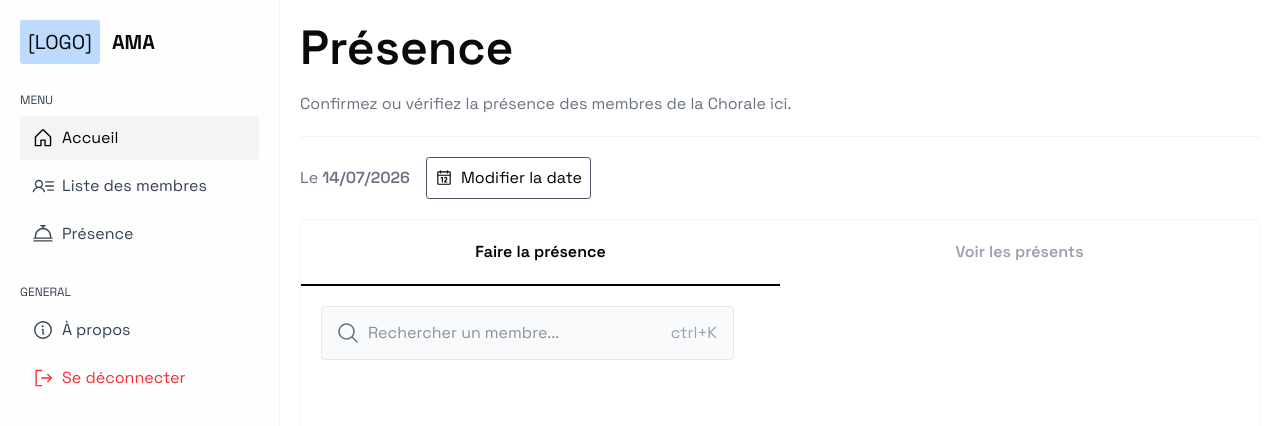
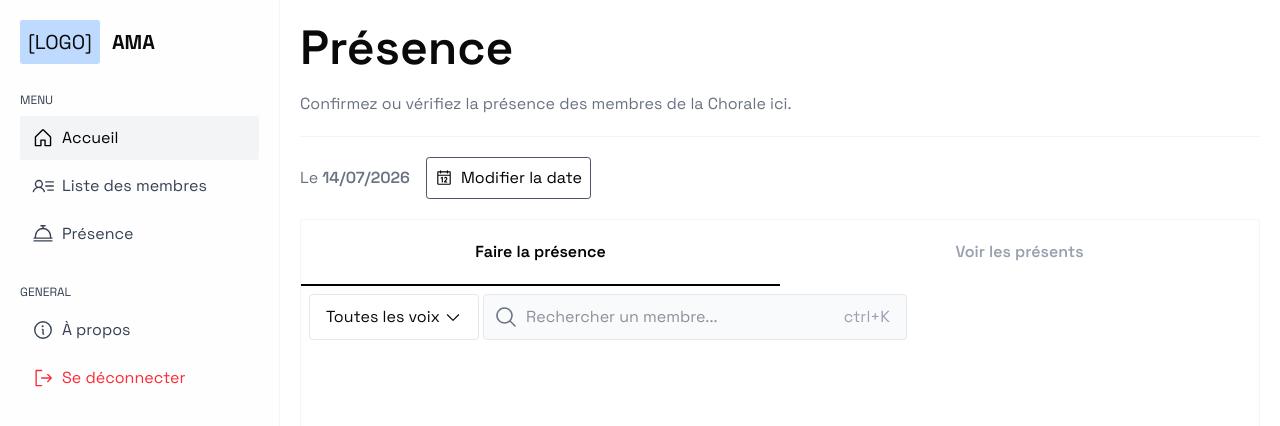
Before and after one commit to tojonirinaAndrian/ama-app, a Next.js app: page /presence in a window 1280 px wide. Shown: the top 426 px of the page. Built offline with nearby package versions, Linux system fonts and the light colour scheme.

Commit message:
added a component for voice choice and made popovers close from a button trigger

```diff
--- a/app/components/customCalendar.tsx
+++ b/app/components/customCalendar.tsx
@@ -36,12 +36,12 @@ const generateCalendarGrid = (year: number, month: number): Date[] => {
 const DAYS_OF_WEEK = ['Lun', "Mar", "mer", "jeu", "ven", "Sam", "Dim"];
 
 interface CustomCalendarProps {
-    closeDialog?: () => void;
+    closeComponent?: () => void;
     currentlyChosenDate: Date;
     setCurrentlyChosenDate: (date: Date) => void;
 }
 
-export default function CustomCalendar({ closeDialog, currentlyChosenDate, setCurrentlyChosenDate }: CustomCalendarProps) {
+export default function CustomCalendar({ closeComponent, currentlyChosenDate, setCurrentlyChosenDate }: CustomCalendarProps) {
     const today = useMemo(() => new Date(), []);
 
     // State driving the currently viewed month view context
@@ -154,8 +154,8 @@ export default function CustomCalendar({ closeDialog, currentlyChosenDate, setCu
                     {"Aujourd'hui"}
                 </button>
                 <button
-                    className="xl:hidden p-3 cursor-pointer font-semibold border border-gray-500 rounded"
-                    onClick={closeDialog}>
+                    className="p-3 cursor-pointer font-semibold border border-gray-500 rounded"
+                    onClick={closeComponent}>
                     Confirmer
                 </button>
             </div>
--- a/app/components/presence/datePickerSectionComponent.tsx
+++ b/app/components/presence/datePickerSectionComponent.tsx
@@ -24,8 +24,8 @@ import { useState } from "react";
 
 export default function DatePickerSection() {
   const [actualDateFaire, setActualDateFaire] = useState<Date>(new Date());
+  const [popoverOpen, setPopoverOpen] = useState<boolean>(false);
   const [dialogOpen, setDialogOpen] = useState<boolean>(false);
-
   return (
     <div className="flex gap-4 w-full items-center">
       <p className="text-gray-500">
@@ -35,9 +35,10 @@ export default function DatePickerSection() {
         </span>
       </p>
       <div className="not-xl:hidden">
-        <Popover>
+        <Popover open={popoverOpen}>
           <PopoverTrigger
-          // disabled={membresPresents.length > 0}
+            // disabled={membresPresents.length > 0}
+            onClick={() => setPopoverOpen(!popoverOpen)}
           >
             <p
               className="p-2 border-gray-600 text-black border flex gap-2 items-center rounded-md cursor-pointer"
@@ -48,7 +49,7 @@ export default function DatePickerSection() {
           </PopoverTrigger>
           <PopoverContent align="end" className="p-0 border-0">
             <CustomCalendar
-
+              closeComponent={() => setPopoverOpen(false)}
               currentlyChosenDate={actualDateFaire}
               setCurrentlyChosenDate={setActualDateFaire}
             />
@@ -81,7 +82,7 @@ export default function DatePickerSection() {
               </DialogDescription>
             </DialogHeader>
             <CustomCalendar
-              closeDialog={() => setDialogOpen(false)}
+              closeComponent={() => setDialogOpen(false)}
               currentlyChosenDate={actualDateFaire}
               setCurrentlyChosenDate={setActualDateFaire}
             />
--- a/app/components/presence/searchComponent.tsx
+++ b/app/components/presence/searchComponent.tsx
@@ -38,11 +38,10 @@ export default function SearchComponent() {
         setUserInput("");
     };
     return <>
-        <div className="p-5 flex flex-col">
         <div
-                className={`xl:w-[45%] md:w-[60%] relative border flex gap-1 p-1 items-center rounded border-gray-200 bg-gray-50 ${isInputting && "outline outline-gray-500 bg-white"}`}>
+            className={`w-full xl:w-[45%] md:w-[60%] relative border flex gap-1 p-1 items-center rounded border-gray-200 bg-gray-50 ${isInputting && "outline outline-gray-500 bg-white"}`}>
 
-                <div className="p-2.5 pr-1 cursor-text"
+            <div className="p-1.5 pr-1 cursor-text"
                 onClick={() => {
                     searchInputRef.current?.focus();
                 }}
@@ -64,11 +63,9 @@ export default function SearchComponent() {
                 <span className="">
                     Annuler
                 </span>
-                </button> : (!isInputting) && <span className="absolute right-4 text-gray-400">
+            </button> : (!isInputting) && <span className="not-md:hidden absolute right-4 text-gray-400">
                 ctrl+K
             </span>}
         </div>
-            <p>{userInput}</p>
-        </div>
     </>
 }
--- /dev/null
+++ b/app/components/presence/voiceFilterComponent.tsx
@@ -0,0 +1,62 @@
+'use client';
+import { useState } from "react";
+import { Popover, PopoverContent, PopoverTrigger } from "@/components/ui/popover";
+import { CaretDownIcon } from "@phosphor-icons/react"
+type VoiceType = {
+    voiceNumber: number,
+    voiceAppellation: string
+};
+
+const voices: VoiceType[] = [{
+    voiceNumber: 0,
+    voiceAppellation: "Toutes les voix"
+}, {
+    voiceNumber: 1,
+    voiceAppellation: "Soprano"
+}, {
+    voiceNumber: 2,
+    voiceAppellation: "Alto"
+}, {
+    voiceNumber: 3,
+    voiceAppellation: "Tenor"
+}, {
+    voiceNumber: 4,
+    voiceAppellation: "Bass"
+}]
+
+export default function VoicePickerComponent() {
+    const [chosenVoice, setChosenVoice] = useState<VoiceType>(voices[0]);
+    const [popoverOpen, setPopoverOpen] = useState<boolean>(false);
+
+    return <>
+        <Popover open={popoverOpen}>
+            <PopoverTrigger
+                onClick={() => setPopoverOpen(!popoverOpen)}
+            >
+                <span className="w-fit p-2.5 justify-center cursor-pointer h-full px-4 border-gray-200 border rounded flex items-center gap-1">
+                    {chosenVoice.voiceAppellation}
+                    <CaretDownIcon size={18} />
+                </span>
+            </PopoverTrigger>
+            <PopoverContent
+                align="start"
+                className={"p-0 rounded border-none"}
+            >
+                <div className="md:text-base flex flex-col gap-1 p-2">
+                    {voices.map((voice) => {
+                        return <span
+                            className={`cursor-pointer rounded p-2.5 px-4 w-full ${(voice.voiceNumber === chosenVoice.voiceNumber) ? "bg-gray-100 text-black" : "text-gray-600 hover:bg-gray-50"}`}
+                            key={voice.voiceNumber}
+                            onClick={() => {
+                                if (voice.voiceNumber !== chosenVoice.voiceNumber) setChosenVoice(voice)
+                                setPopoverOpen(false)
+                            }}
+                        >
+                            {voice.voiceAppellation}
+                        </span>
+                    })}
+                </div>
+            </PopoverContent>
+        </Popover>
+    </>
+}
--- a/app/presence/page.tsx
+++ b/app/presence/page.tsx
@@ -4,6 +4,7 @@ import { usePresenceStore } from "../stores/presence-store";
 // import { Button } from "@/components/ui/button";
 import DatePickerSection from "../components/presence/datePickerSectionComponent";
 import SearchComponent from "../components/presence/searchComponent";
+import VoicePickerComponent from "../components/presence/voiceFilterComponent";
 
 const ACTIVE_STYLE = "text-black! border-black!";
 
@@ -39,7 +40,12 @@ export default function Presence() {
             Voir les présents
           </button>
         </div>
-        <SearchComponent />
+        <div className="p-2 flex flex-col w-full">
+          <div className="flex not-md:flex-col gap-1 w-full">
+            <VoicePickerComponent />
+            <SearchComponent />
+          </div>
+        </div>
         {/* TODO: Add mock users */}
       </div>
     </div>
--- a/next.config.ts
+++ b/next.config.ts
@@ -1,11 +1,6 @@
-// next.config.js
 module.exports = {
   allowedDevOrigins: ['192.168.43.241'],
-};
-
-module.exports = {
-  allowedDevOrigins: ['192.168.1.141'],
-};
+}
 
 import type { NextConfig } from "next";
 
```
Lines whose indentation alone changed are shown as unchanged.
